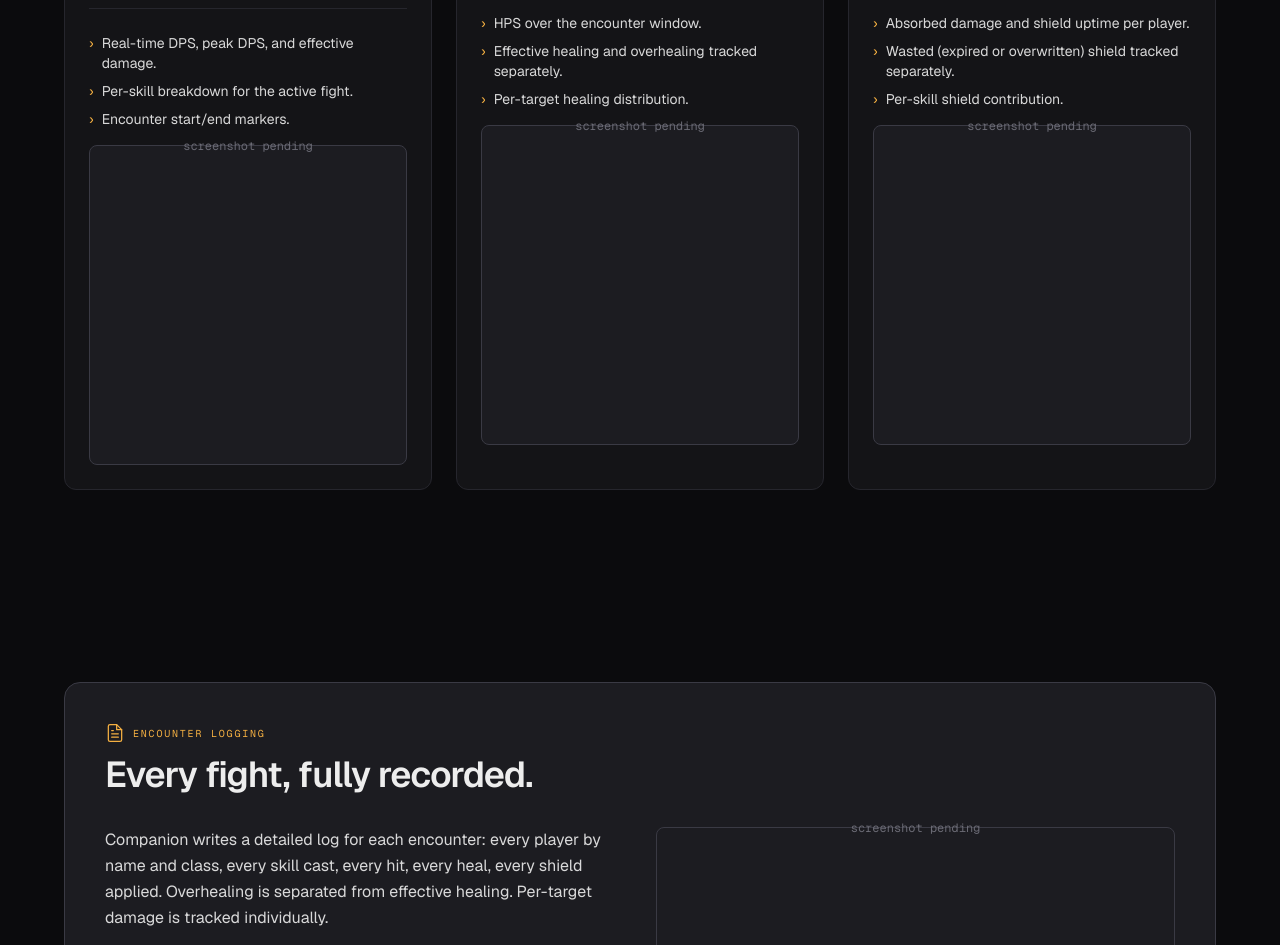
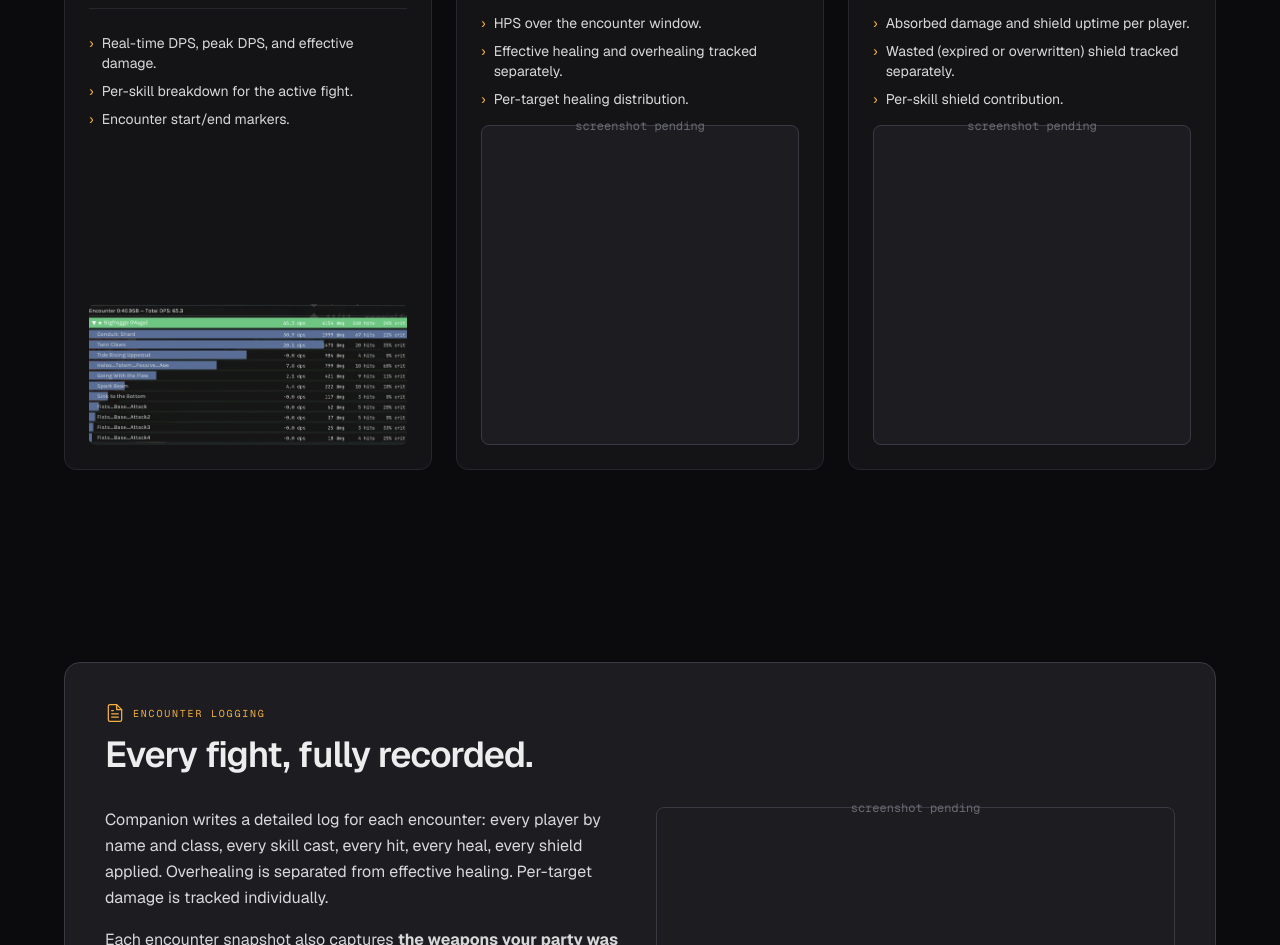
Before and after one commit to Palid/farever-companion, a Next.js app: page / in a window 1280 px wide. Shown: the part 2100-3045 px from the top of the page. Built offline with nearby package versions, Linux system fonts and the light colour scheme.

Commit message:
feat(screenshots): wire DPS meter screenshot into Damage feature card
Add dps-meter.webp (677×300) and update FeatureCard to render an
optional screenshot below the bullets; FeatureGrid uses the correct
intrinsic dimensions to prevent CLS.

```diff
--- a/app/_components/FeatureCard.tsx
+++ b/app/_components/FeatureCard.tsx
@@ -8,9 +8,11 @@ interface FeatureCardProps {
   bullets: string[];
   screenshotSrc?: string;
   screenshotAlt: string;
+  screenshotWidth?: number;
+  screenshotHeight?: number;
 }
 
-export function FeatureCard({ icon, title, tagline, bullets, screenshotSrc, screenshotAlt }: FeatureCardProps) {
+export function FeatureCard({ icon, title, tagline, bullets, screenshotSrc, screenshotAlt, screenshotWidth = 600, screenshotHeight = 600 }: FeatureCardProps) {
   return (
     <article className="rounded-xl border border-border bg-surface p-6 flex flex-col gap-4 h-full">
       <div className="w-10 h-10 rounded-lg bg-surface-elevated border border-border-strong flex items-center justify-center">
@@ -30,9 +32,9 @@ export function FeatureCard({ icon, title, tagline, bullets, screenshotSrc, scre
       <Screenshot
         src={screenshotSrc}
         alt={screenshotAlt}
-        width={600}
-        height={600}
-        className="rounded-md mt-auto"
+        width={screenshotWidth}
+        height={screenshotHeight}
+        className="w-full h-auto rounded-md mt-auto"
       />
     </article>
   );
--- a/app/_components/FeatureGrid.tsx
+++ b/app/_components/FeatureGrid.tsx
@@ -20,8 +20,10 @@ export function FeatureGrid() {
               "Per-skill breakdown for the active fight.",
               "Encounter start/end markers.",
             ]}
-            screenshotSrc={undefined}
-            screenshotAlt="Damage meter close-up"
+            screenshotSrc="/screenshots/dps-meter.webp"
+            screenshotAlt="Farever Companion DPS meter showing damage breakdown per ability"
+            screenshotWidth={677}
+            screenshotHeight={300}
           />
           <FeatureCard
             icon="drop"
```
Also changed, not shown: public/screenshots/dps-meter.webp (added).
